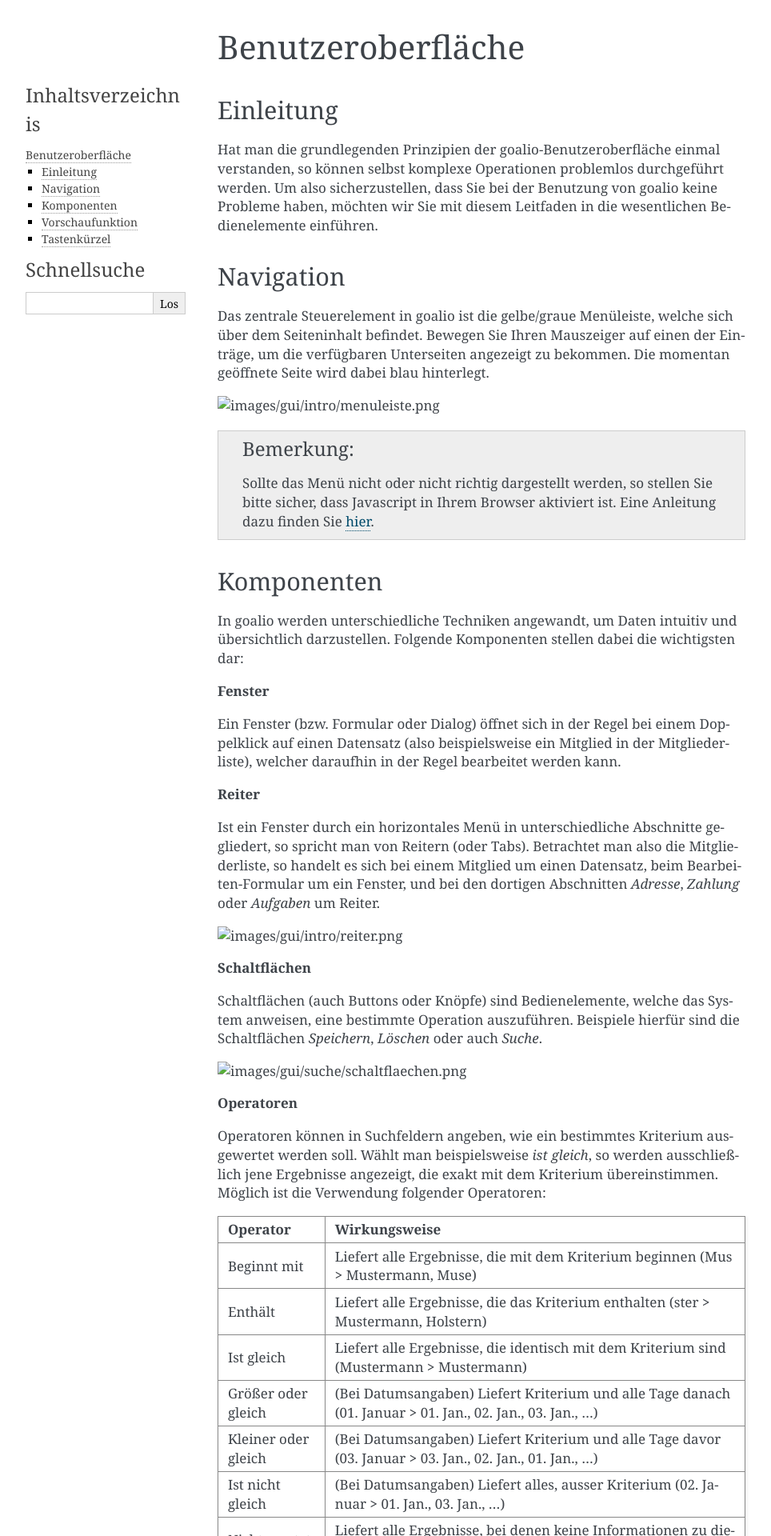
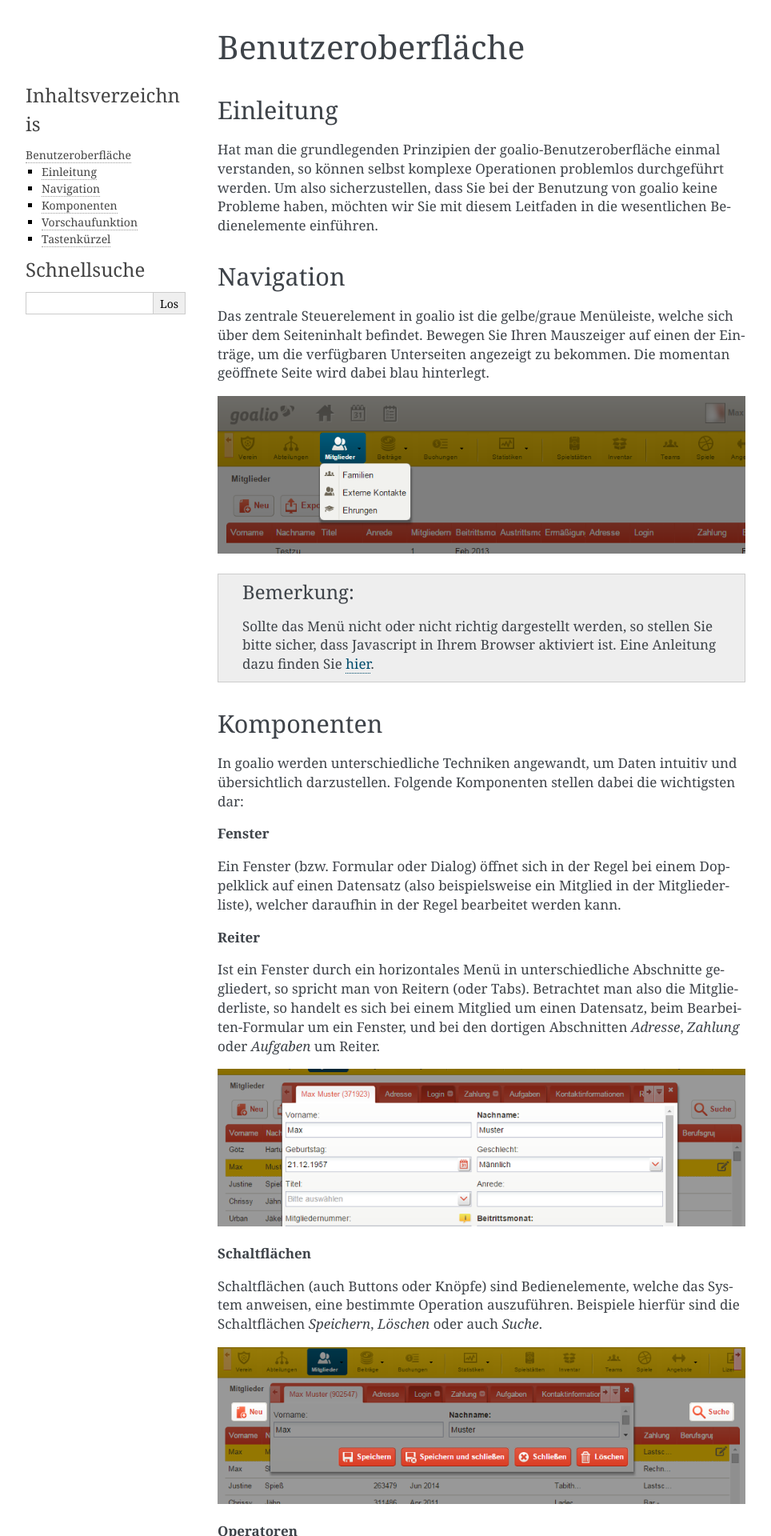
Before and after one commit to goalio/docs, a Sphinx documentation site: the page built from docs/erste-schritte/benutzeroberflaeche.rst, in a window 1280 px wide. Shown: the top 1920 px of the page at 80% size, without its empty margins (148-1112 px from the left). Built offline with Sphinx 7.4.7, drawn with Linux system fonts in a browser that asks for light colours; formulas are drawn with MathJax 3.

Commit message:
Update benutzeroberflaeche.rst

```diff
--- a/docs/erste-schritte/benutzeroberflaeche.rst
+++ b/docs/erste-schritte/benutzeroberflaeche.rst
@@ -11,7 +11,7 @@
 
 Das zentrale Steuerelement in goalio ist die gelbe/graue Menüleiste, welche sich über dem Seiteninhalt befindet. Bewegen Sie Ihren Mauszeiger auf einen der Einträge, um die verfügbaren Unterseiten angezeigt zu bekommen. Die momentan geöffnete Seite wird dabei blau hinterlegt.
 
-.. image:: ../images/gui/intro/menuleiste.png
+.. image:: ../images/gui/menuleiste.png
 
 .. note ::
 	Sollte das Menü nicht oder nicht richtig dargestellt werden, so stellen Sie bitte sicher, dass Javascript in Ihrem Browser aktiviert ist.  Eine Anleitung dazu finden Sie hier_.
@@ -31,13 +31,13 @@
 
 Ist ein Fenster durch ein horizontales Menü in unterschiedliche Abschnitte gegliedert, so spricht man von Reitern (oder Tabs). Betrachtet man also die Mitgliederliste, so handelt es sich bei einem Mitglied um einen Datensatz, beim Bearbeiten-Formular um ein Fenster, und bei den dortigen Abschnitten *Adresse*, *Zahlung* oder *Aufgaben* um Reiter.
 
-.. image:: ../images/gui/intro/reiter.png
+.. image:: ../images/gui/reiter.png
 
 **Schaltflächen**
 
 Schaltflächen (auch Buttons oder Knöpfe) sind Bedienelemente, welche das System anweisen, eine bestimmte Operation auszuführen. Beispiele hierfür sind die Schaltflächen *Speichern*, *Löschen* oder auch *Suche*.
 
-.. image:: ../images/gui/suche/schaltflaechen.png
+.. image:: ../images/gui/schaltflaechen.png
 
 **Operatoren**
 
```
Also changed, not shown: other parts of docs/erste-schritte/benutzeroberflaeche.rst (+2 -2 lines).
